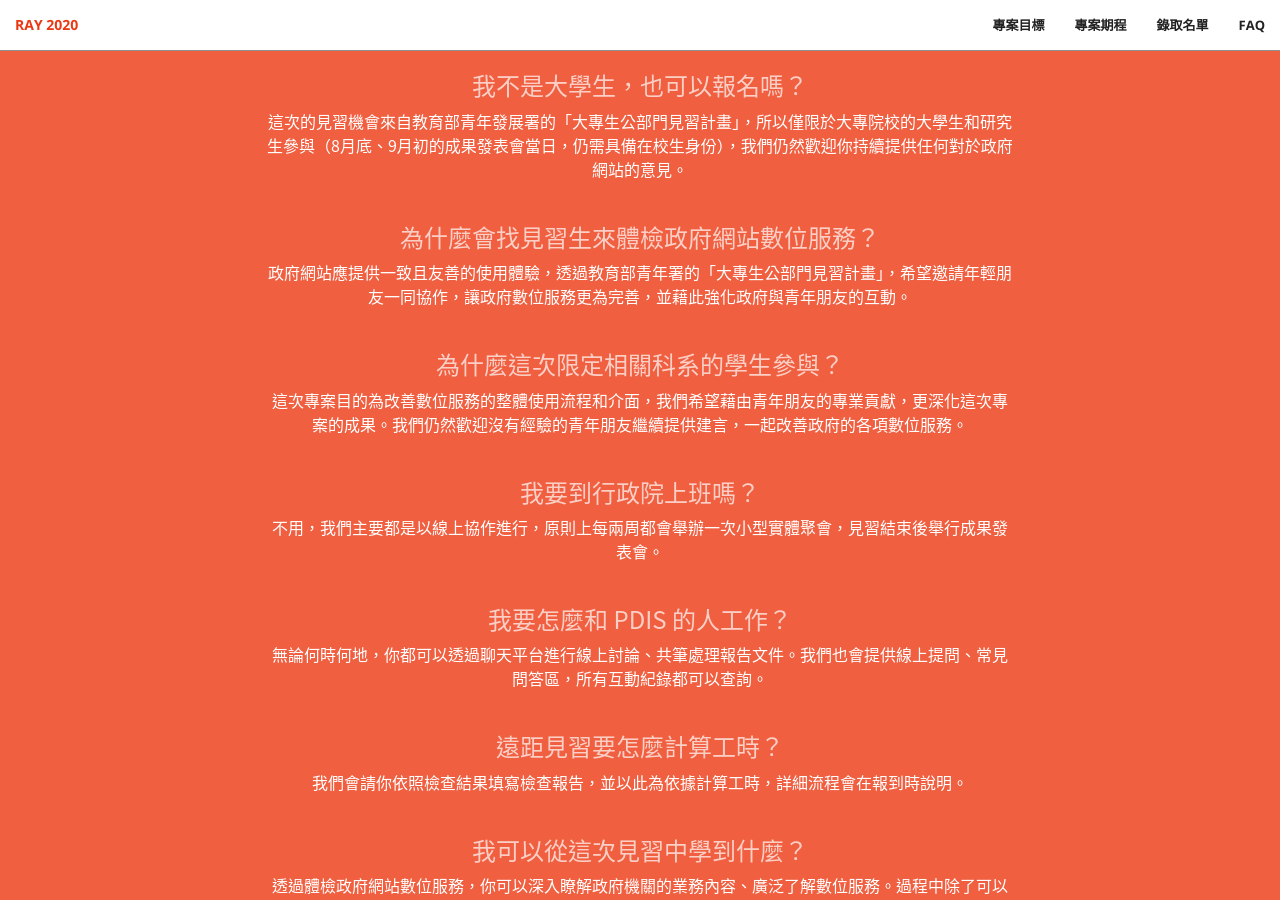
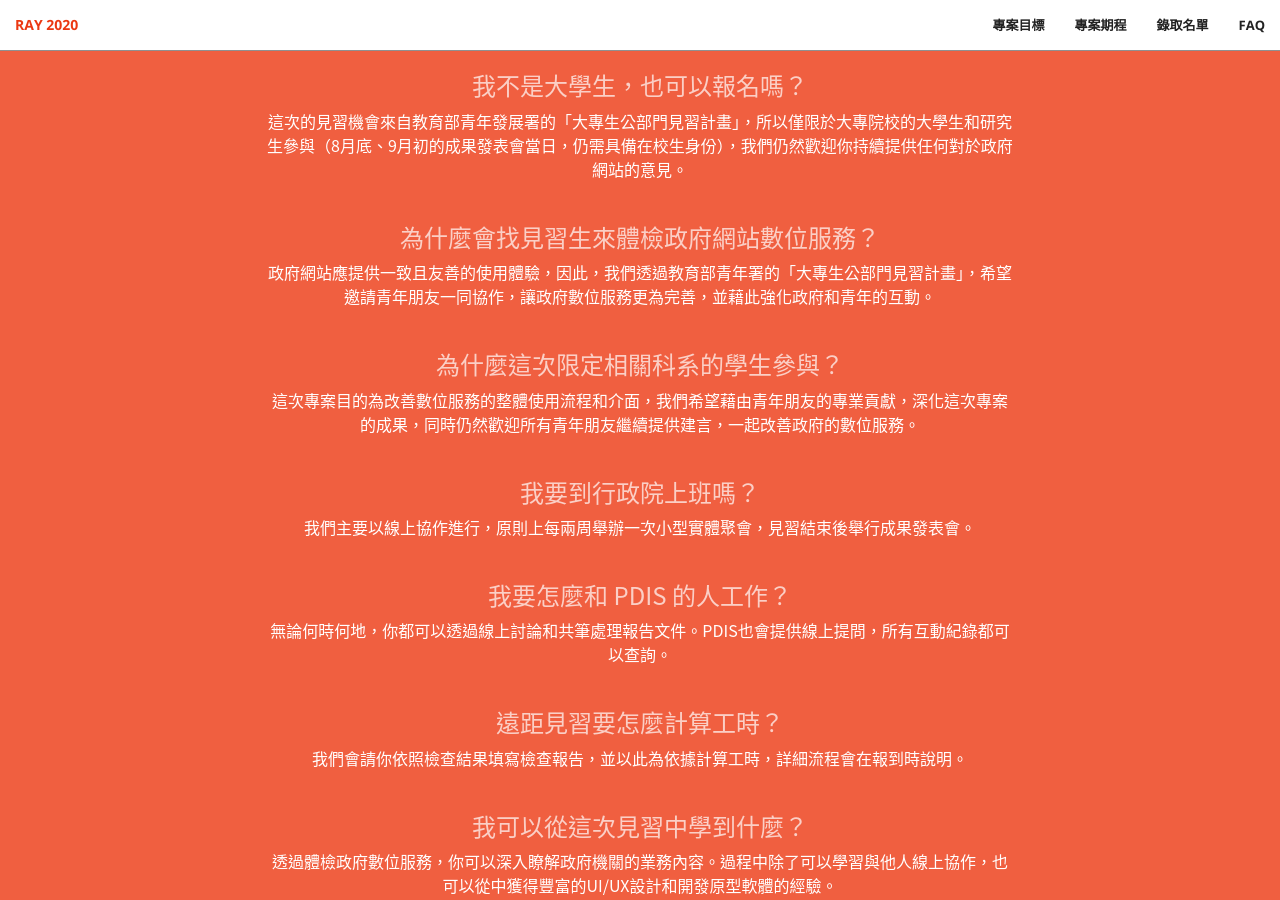
Before and after one commit to PDIS/ray2020-recruit, a Jekyll site: the page built from docs/index.html, in a window 1280 px wide and 900 px high, scrolled down 2657 px. Built offline with Jekyll 4.4.1, drawn with Linux system fonts in a browser that asks for light colours; some of the changed text lies outside the part shown.

Commit message:
Update faq.json

```diff
--- a/docs/_data/faq.json
+++ b/docs/_data/faq.json
@@ -5,19 +5,19 @@
     },
     {
         "q": "為什麼會找見習生來體檢政府網站數位服務？",
-        "a": "政府網站應提供一致且友善的使用體驗，透過教育部青年署的「大專生公部門見習計畫」，希望邀請年輕朋友一同協作，讓政府數位服務更為完善，並藉此強化政府與青年朋友的互動。"
+        "a": "政府網站應提供一致且友善的使用體驗，因此，我們透過教育部青年署的「大專生公部門見習計畫」，希望邀請青年朋友一同協作，讓政府數位服務更為完善，並藉此強化政府和青年的互動。"
     },
     {
         "q": "為什麼這次限定相關科系的學生參與？",
-        "a": "這次專案目的為改善數位服務的整體使用流程和介面，我們希望藉由青年朋友的專業貢獻，更深化這次專案的成果。我們仍然歡迎沒有經驗的青年朋友繼續提供建言，一起改善政府的各項數位服務。"
+        "a": "這次專案目的為改善數位服務的整體使用流程和介面，我們希望藉由青年朋友的專業貢獻，深化這次專案的成果，同時仍然歡迎所有青年朋友繼續提供建言，一起改善政府的數位服務。"
     },
     {
         "q": "我要到行政院上班嗎？",
-        "a": "不用，我們主要都是以線上協作進行，原則上每兩周都會舉辦一次小型實體聚會，見習結束後舉行成果發表會。"
+        "a": "我們主要以線上協作進行，原則上每兩周舉辦一次小型實體聚會，見習結束後舉行成果發表會。"
     },
     {
         "q": "我要怎麼和 PDIS 的人工作？",
-        "a": "無論何時何地，你都可以透過聊天平台進行線上討論、共筆處理報告文件。我們也會提供線上提問、常見問答區，所有互動紀錄都可以查詢。"
+        "a": "無論何時何地，你都可以透過線上討論和共筆處理報告文件。PDIS也會提供線上提問，所有互動紀錄都可以查詢。"
     },
     {
         "q": "遠距見習要怎麼計算工時？",
@@ -25,7 +25,7 @@
     },
     {
         "q": "我可以從這次見習中學到什麼？",
-        "a": "透過體檢政府網站數位服務，你可以深入瞭解政府機關的業務內容、廣泛了解數位服務。過程中除了可以學習與他人一同線上協作，也可以從中獲得豐富的UI/UX設計和開發原型軟體的經驗。"
+        "a": "透過體檢政府數位服務，你可以深入瞭解政府機關的業務內容。過程中除了可以學習與他人線上協作，也可以從中獲得豐富的UI/UX設計和開發原型軟體的經驗。"
     },
     {
         "q": "以後還有類似的見習機會嗎？",
```
